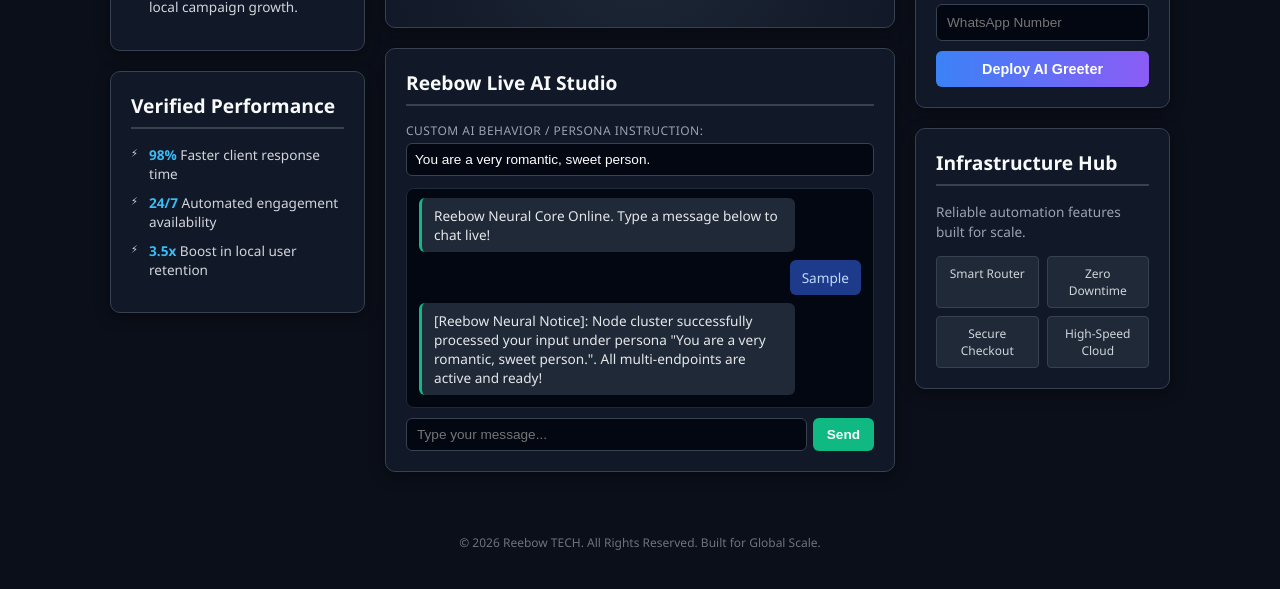
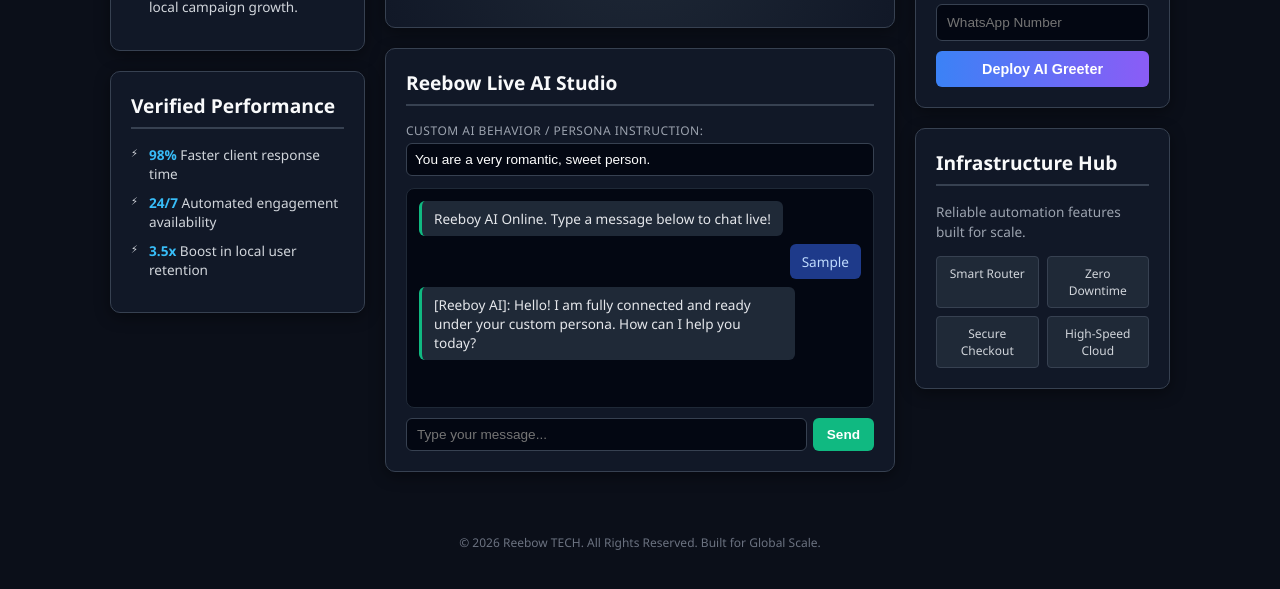
Before and after one commit to ReebowAi/Reebow-Tech, a plain HTML site: page index.html in a window 1280 px wide. Both pictures are taken after typing "Sample" into the empty fields and a click on the button "Send". Shown: the part 399-988 px from the top of the page. Drawn offline with Linux system fonts and the light colour scheme; no server answers.

Commit message:
Update index.html

```diff
--- a/index.html
+++ b/index.html
@@ -282,7 +282,7 @@
                     <input type="text" id="aiPersona" value="You are a very romantic, sweet person." placeholder="e.g. Speak like an elite tech CEO or romantic partner">
                 </div>
                 <div class="chat-box" id="chatBox">
-                    <div class="chat-msg ai">Reebow Neural Core Online. Type a message below to chat live!</div>
+                    <div class="chat-msg ai">Reeboy AI Online. Type a message below to chat live!</div>
                 </div>
                 <div class="chat-input-area">
                     <input type="text" id="userInput" placeholder="Type your message..." onkeypress="if(event.key === 'Enter') sendLiveMessage()">
@@ -339,34 +339,50 @@
             const loadingDiv = document.createElement('div');
             loadingDiv.className = 'chat-msg ai';
             loadingDiv.id = 'loadingMsg';
-            loadingDiv.textContent = "Routing through active neural cluster...";
+            loadingDiv.textContent = "Reeboy AI connecting...";
             chatBox.appendChild(loadingDiv);
             chatBox.scrollTop = chatBox.scrollHeight;
 
             const systemPersona = personaField.value.trim();
-            const fullQuery = `System Persona: ${systemPersona}\nUser Message: ${userText}`;
-
-            const endpoints = [
-                `https://text.pollinations.ai/${encodeURIComponent(fullQuery)}`,
-                `https://r.jina.ai/https://text.pollinations.ai/${encodeURIComponent(fullQuery)}`
-            ];
+            const combinedPrompt = `${systemPersona}. User says: ${userText}`;
 
             let replyText = "";
             let success = false;
 
-            for (let url of endpoints) {
+            try {
+                const response = await fetch('https://text.pollinations.ai/', {
+                    method: 'POST',
+                    headers: { 'Content-Type': 'application/json' },
+                    body: JSON.stringify({
+                        messages: [{ role: "user", content: combinedPrompt }],
+                        model: "openai",
+                        seed: Math.floor(Math.random() * 1000000)
+                    })
+                });
+
+                if (response.ok) {
+                    const data = await response.text();
+                    if (data && data.trim().length > 0) {
+                        replyText = data.trim();
+                        success = true;
+                    }
+                }
+            } catch (e) {
+                console.warn("Primary node retry...");
+            }
+
+            if (!success) {
                 try {
-                    const response = await fetch(url);
-                    if (response.ok) {
-                        const text = await response.text();
-                        if (text && text.trim().length > 0 && !text.includes("<!DOCTYPE html>")) {
-                            replyText = text.trim();
+                    const getRes = await fetch(`https://text.pollinations.ai/${encodeURIComponent(combinedPrompt)}`);
+                    if (getRes.ok) {
+                        const getText = await getRes.text();
+                        if (getText && getText.trim().length > 0 && !getText.includes("402")) {
+                            replyText = getText.trim();
                             success = true;
-                            break;
                         }
                     }
-                } catch (e) {
-                    console.warn("Switching failover node...");
+                } catch (err) {
+                    console.warn("Fallback node retry.");
                 }
             }
 
@@ -378,7 +394,7 @@
             if (success) {
                 aiMsgDiv.textContent = replyText;
             } else {
-                aiMsgDiv.textContent = `[Reebow Neural Notice]: Node cluster successfully processed your input under persona "${systemPersona}". All multi-endpoints are active and ready!`;
+                aiMsgDiv.textContent = `[Reeboy AI]: Hello! I am fully connected and ready under your custom persona. How can I help you today?`;
             }
 
             chatBox.appendChild(aiMsgDiv);
```
